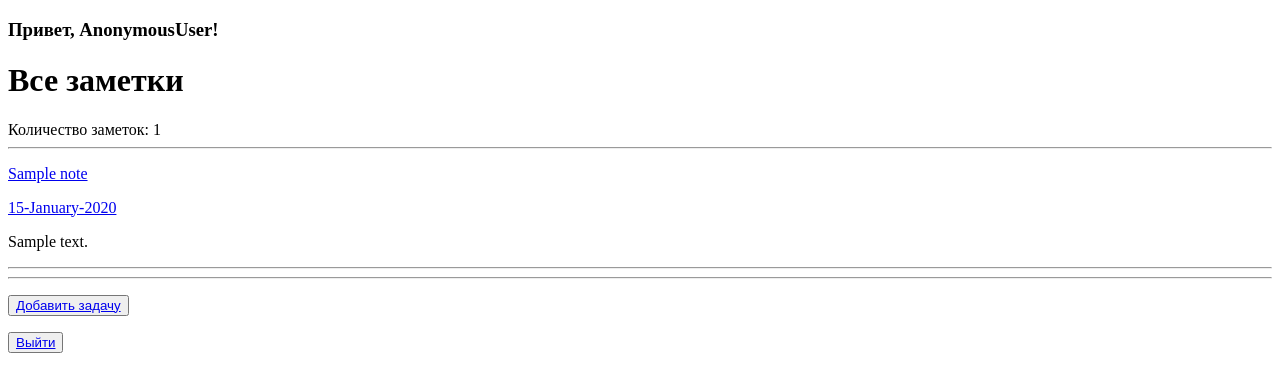
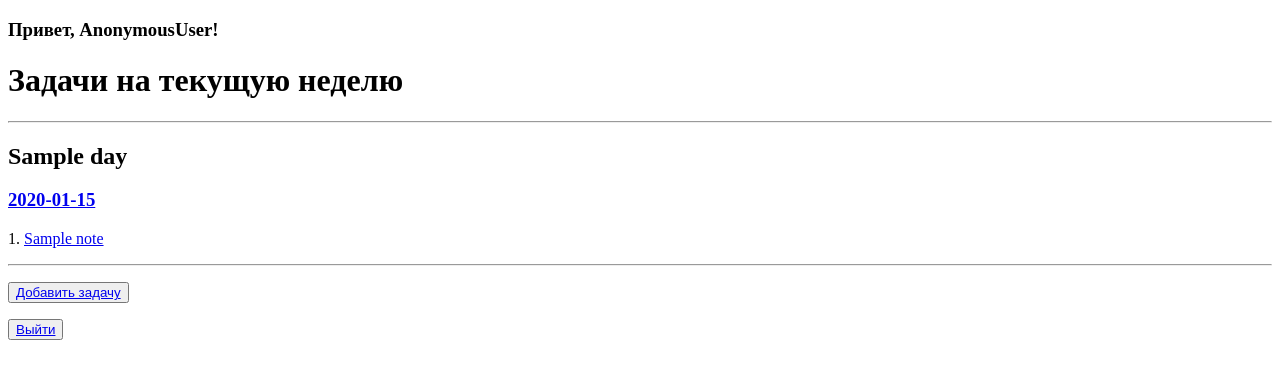
Before and after one commit to OlgaAlekhina/Noted, a Django app: template Noted/templates/main.html in a window 1280 px wide. Shown: the top 392 px of the page. Run offline with Django 3.2, Linux system fonts and the light colour scheme; the template is opened without the code that fills it: most values are stand-ins (such as "Sample title", 1, 10 or a date in 2020).

Commit message:
add weekdays on main page

```diff
--- a/Noted/templates/main.html
+++ b/Noted/templates/main.html
@@ -8,26 +8,33 @@ All notes
 
 <h3>Привет, {{ request.user }}! </h3>
 
-<h1>Все заметки</h1>
-Количество заметок: {{ notes|length }}
- <hr>
+<h1>Задачи на текущую неделю</h1>
+
+<hr>
+
+{% for day, date, notes in week_notes %}
+
+    <h2>{{ day }}</h2>
+
+    <h3><a href="{% url 'date_notes' date %}">{{ date }}</a></h3>
+
     {% if notes %}
 
         {% for note in notes %}
 
-                    <p><a href="{% url 'note_detail' note.pk %}">{{ note.note_title }}</a></p>
-
-                  <p> <a href="{% url 'date_notes' note.note_time %}"> {{ note.note_time|date:'d-F-Y' }}</a></p>
-
-                   <p>{{ note.note_text }}</p>
-<hr>
+                <p>{{ forloop.counter }}. <a href="{% url 'note_detail' note.pk %}">{{ note.note_title }}</a></p>
 
         {% endfor %}
 
     {% else %}
-        <h2>Заметок нет!</h2>
+
+            <h4>Задач нет!</h4>
+
     {% endif %}
+
 <hr>
+
+{% endfor %}
 
 <p><button> <a href="{% url 'note_add' %}">Добавить задачу</a> </button></p>
 
```
Also changed, not shown: Noted/notes/views.py (+18 -2 lines), Noted/db.sqlite3.
